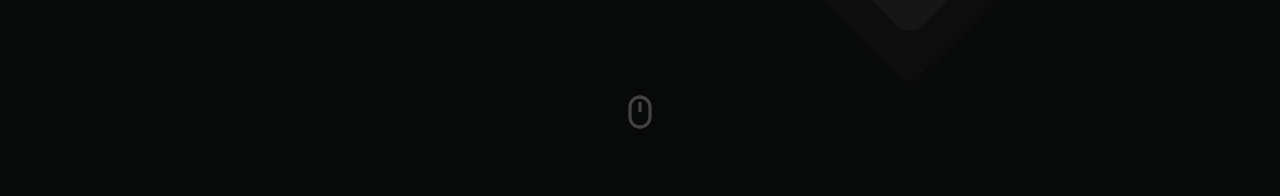
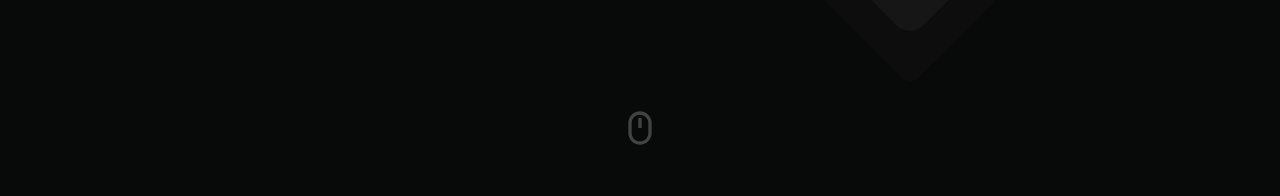
Before and after one commit to robertocarlosmedina/portfolio, a React (Create React App) app: page / in a window 1280 px wide. Shown: the part 604-800 px from the top of the page. Built offline with nearby package versions, Linux system fonts and the light colour scheme.

Commit message:
Fixing scrool down icon error
This happen whit the coursor, when passing by the x line of the screen and it activate the cursor pointer.

```diff
--- a/package.json
+++ b/package.json
@@ -22,8 +22,8 @@
   "scripts": {
     "predeploy": "npm run build",
     "deploy": "gh-pages -d build",
-    "start": "react-scripts start",
-    "build": "react-scripts build",
+    "start": "react-scripts --openssl-legacy-provider start",
+    "build": "react-scripts --openssl-legacy-provider build",
     "test": "react-scripts test",
     "eject": "react-scripts eject"
   },
--- a/src/components/pages/FrontPage.js
+++ b/src/components/pages/FrontPage.js
@@ -72,11 +72,13 @@
               ))}
             </ul>
           </div>
-          <Link to="AboutMe" smooth={true} duration={1000}>
-            <div className="ScrollShow">
-              <BiMouse id="iconScroll"/>
-            </div>
-          </Link>
+          <div className="ScrollShow">
+            <Link to="AboutMe" smooth={true} duration={1000}>
+              <p>
+                <BiMouse id="iconScroll"/>
+              </p>
+            </Link>
+          </div>
       </div>
     )
 }
--- a/src/components/pages/frontPage.css
+++ b/src/components/pages/frontPage.css
@@ -152,8 +152,10 @@
     margin-top: 84vh;
     color: var(--object-primary-color);
     animation: scroolAnimatedIcon infinite 0.5s linear;
+    text-align: center;
+}
+#iconScroll {
     cursor: pointer;
-    text-align: center;
 }
 .ScrollShow #iconScroll{
     width: 2.5rem;
```
